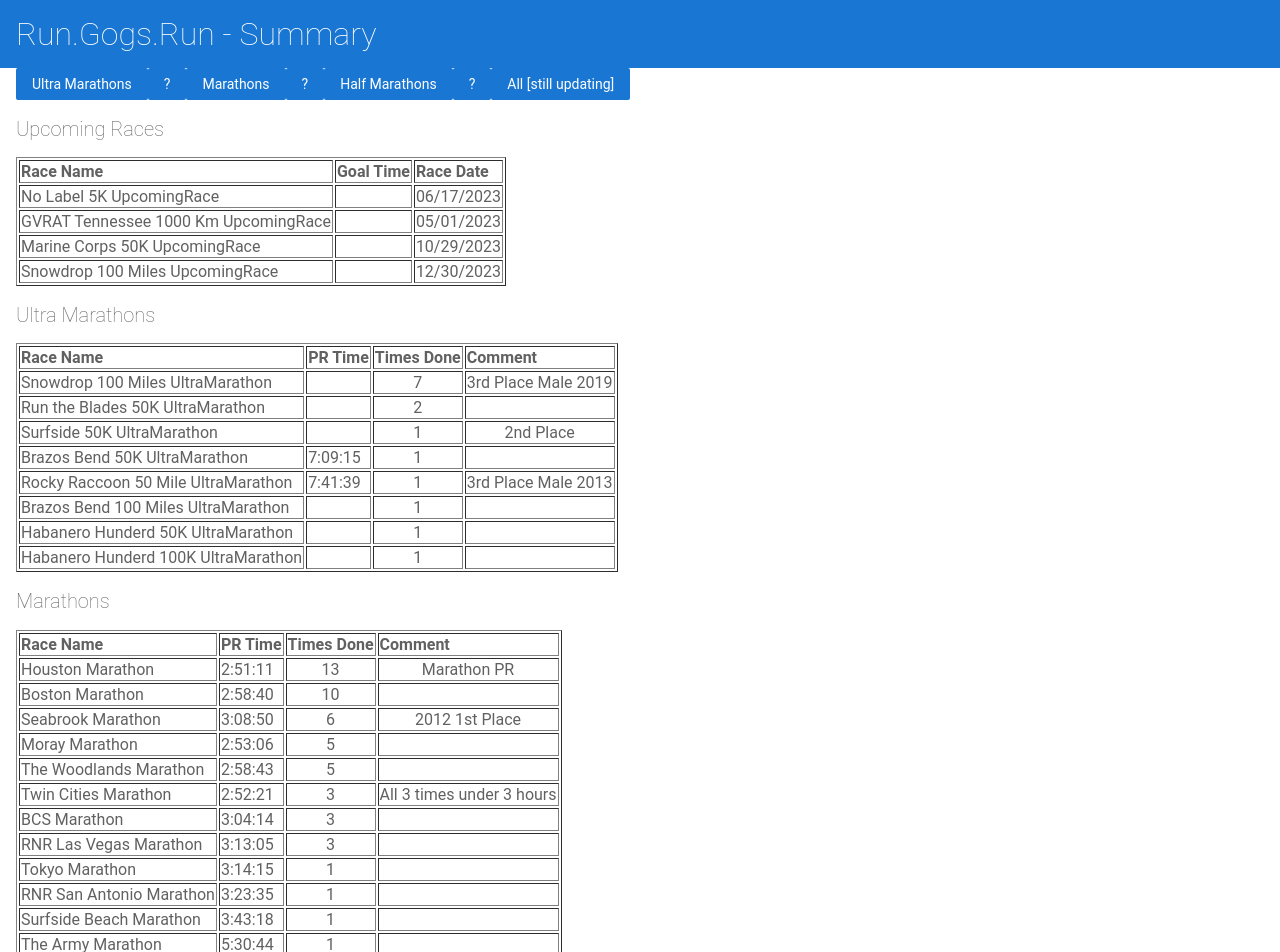
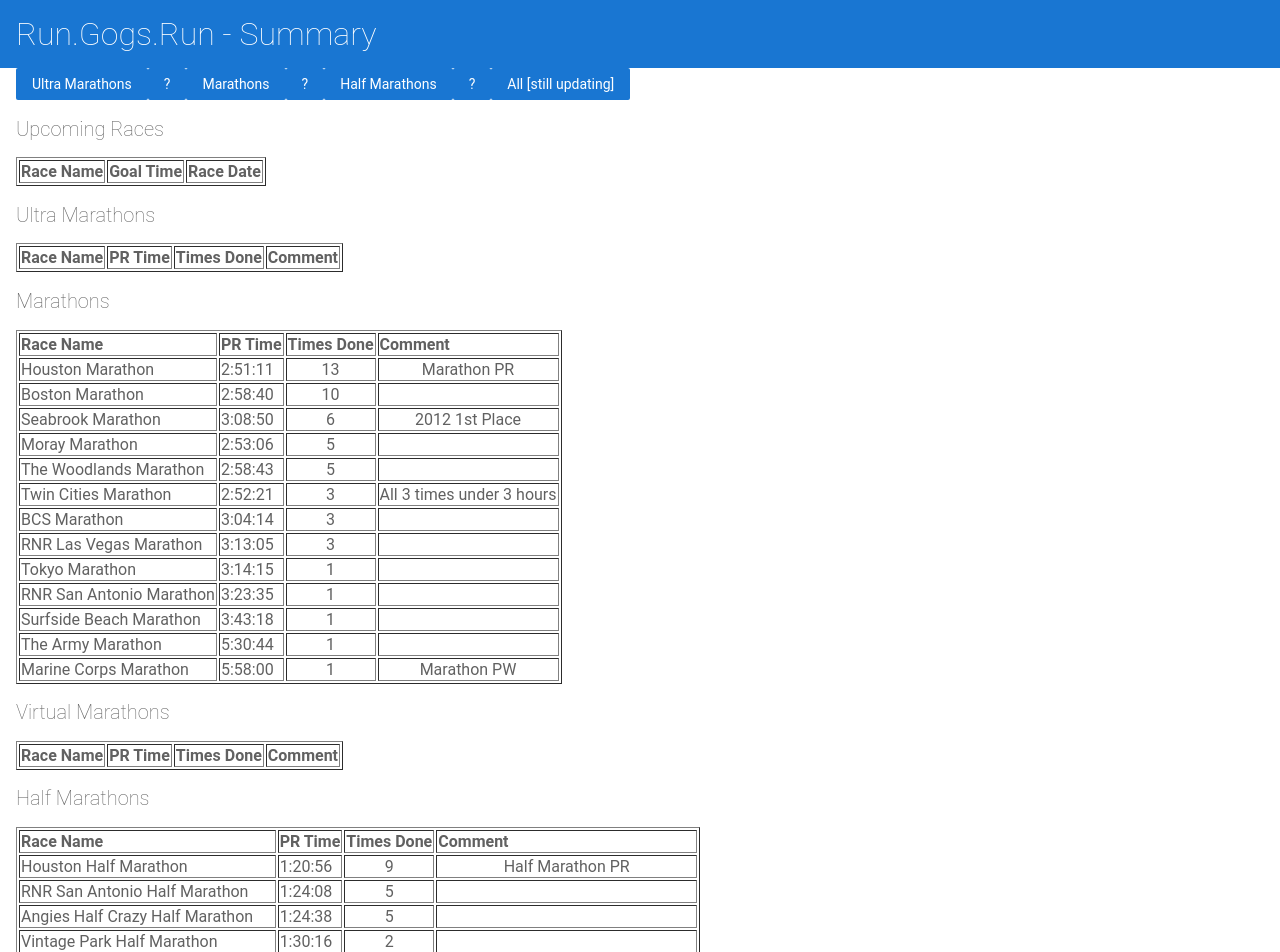
Before and after one commit to gchristie/rungogsrun, an Angular app: page / in a window 1280 px wide. Shown: the top 952 px of the page. Built offline with nearby package versions, Linux system fonts and the light colour scheme.

Commit message:
2 files modified

```diff
--- a/src/app/marathon-list/marathon-list.component.ts
+++ b/src/app/marathon-list/marathon-list.component.ts
@@ -49,12 +49,8 @@ export class MarathonListComponent {
     { document.getElementById('Ultra Marathon').hidden = false; }
      if (racetype == 'Marathon')
     { document.getElementById('Marathon').hidden = false; }
-     if (racetype == 'VirtualMarathon')
-    { document.getElementById('VirtualMarathon').hidden = false; }
      if (racetype == 'HalfMarathon')
     { document.getElementById('HalfMarathon').hidden = false; }
-     if (racetype == 'UpcomingRace')
-    { document.getElementById('UpcomingRace').hidden = false; }
    // else if (racetype == '5K')
    // { document.getElementById('5K').hidden = false; }
    // else if (racetype == '4Mile')
@@ -65,23 +61,13 @@ export class MarathonListComponent {
    // { document.getElementById('25K').hidden = false; }
   //  else if (racetype == '30K')
    // { document.getElementById('30K').hidden = false; }
-     if (racetype == 'Run')
-    { document.getElementById('Run').hidden = false; }
-     if (racetype == 'Triathlon')
-    { document.getElementById('Triathlon').hidden = false; }
-    if (racetype == 'UpcomingRace')
-    { document.getElementById('UpcomingRace').hidden = false; }
+
     else
     {
       document.getElementById('UltraMarathon').hidden = false;
       document.getElementById('Marathon').hidden = false;
       document.getElementById('VirtualMarathon').hidden = false;
       document.getElementById('HalfMarathon').hidden = false;
-      //ocument.getElementById('5K').hidden = false;
-      //document.getElementById('4Mile').hidden = false;
-      //document.getElementById('10K').hidden = false;
-      //document.getElementById('25K').hidden = false;
-      //document.getElementById('30K').hidden = false;
       document.getElementById('Run').hidden = false;
       document.getElementById('Triathlon').hidden = false;
       document.getElementById('UpcomingRace').hidden = false;
--- a/src/app/racedata.ts
+++ b/src/app/racedata.ts
@@ -1,11 +1,18 @@
 export var racedata =
 [
 
-
-
+//UltraMarathons
+ { name:'Snowdrop 100 Miles',PR:'',count:7,racetype:'Ultra Marathon',comment:'3rd Place Male 2019'  }
+, { name:'Run the Blades 50K',PR:'',count:2,racetype:'Ultra Marathon',comment:''  }
+, { name:'Surfside 50K',PR:'',count:1,racetype:'Ultra Marathon',comment:'2nd Place'}
+, { name:'Brazos Bend 50K',PR:'7:09:15',count:1,racetype:'Ultra Marathon',comment:''  }
+, { name:'Rocky Raccoon 50 Mile',PR:'7:41:39',count:1,racetype:'Ultra Marathon',comment:'3rd Place Male 2013'  }
+, { name:'Brazos Bend 100 Miles',PR:'',count:1,racetype:'Ultra Marathon',comment:''  }
+, { name:'Habanero Hunderd 50K',PR:'',count:1,racetype:'Ultra Marathon',comment:''  }
+, { name:'Habanero Hunderd 100K',PR:'',count:1,racetype:'Ultra Marathon',comment:''  }
 
  //Marathons
-   { name:'Houston',PR:'2:51:11',count:13,racetype:'Marathon',comment:'Marathon PR'  }
+ ,  { name:'Houston',PR:'2:51:11',count:13,racetype:'Marathon',comment:'Marathon PR'  }
  , { name:'Boston',PR:'2:58:40',count:10,racetype:'Marathon',comment:''  }
  , { name:'Seabrook',PR:'3:08:50',count :6,racetype:'Marathon',comment:'2012 1st Place'  }
  , { name:'Moray',PR:'2:53:06',count :5,racetype:'Marathon',comment:''  }
@@ -24,35 +31,37 @@ export var racedata =
  , { name:'Marine Corps 50K',PR:'',count:1,racetype:'Virtual Marathon',comment:''  }
  , { name:'Marine Corps',PR:'',count:1,racetype:'Virtual Marathon',comment:''  }
  , { name:'Houston',PR:'',count:1,racetype:'Virtual Marathon',comment:''  }
- //HalfMarathons
- , { name:'Houston',PR:'	1:20:56',count:9,racetype:'HalfMarathon',comment:'HalfMarathon PR' }
- , { name:'RNR San Antonio',PR:'1:24:08',count:5,racetype:'HalfMarathon',comment:'' }
- , { name:'Angies Half Crazy',PR:'1:24:38',count:5,racetype:'HalfMarathon',comment:'' }
- , { name:'Vintage Park',PR:'1:30:16',count:2,racetype:'HalfMarathon',comment:''  }
- , { name:'BCS',PR:'1:24:43',count:2,racetype:'HalfMarathon',comment:'' }
- , { name:'La Porte',PR:'1:32:53',count:2,racetype:'HalfMarathon',comment:'' }
- , { name:'Katy',PR:'1:24:11',count:2,racetype:'HalfMarathon',comment:'' }
- , { name:'Texas',PR:'1:26:44',count:2,racetype:'HalfMarathon',comment:'' }
- , { name:'Clear Lake City',PR:'1:26:59',count:1,racetype:'HalfMarathon',comment:'1st Place' }
- , { name:'Shiner',PR:'1:30:00',count:1,racetype:'HalfMarathon',comment:''  }
- , { name:'Because we care',PR:'1:25:09',count:1,racetype:'HalfMarathon',comment:'1st Place' }
- , { name:'The Woodlands',PR:'1:31:29',count:1,racetype:'HalfMarathon',comment:'' }
- , { name:'Rhythm and Blues',PR:'1:24:40',count:1,racetype:'HalfMarathon',comment:'' }
- , { name:'Biggest Loser',PR:'1:32:58',count:1,racetype:'HalfMarathon',comment:'' }
- , { name:'RNR Dallas',PR:'1:33:18',count:1,racetype:'HalfMarathon',comment:''  }
- , { name:'Surfside',PR:'1:34:38',count:1,racetype:'HalfMarathon',comment:''  }
- , { name:'Santa Hustle',PR:'1:34:55',count:1,racetype:'HalfMarathon',comment:'' }
- , { name:'Love the Half',PR:'1:36:16',count:1,racetype:'HalfMarathon',comment:'' }
- , { name:'Night Moves Trail',PR:'2:02:22',count:1,racetype:'HalfMarathon',comment:'' }
- , { name:'Moray',PR:'1:37:51',count:1,racetype:'HalfMarathon',comment:'' }
- , { name:'Seabrook Lucky Trail',PR:'1:38:25',count:1,racetype:'HalfMarathon',comment:'' }
- , { name:'Sugar & Spice',PR:'1:41:11',count:1,racetype:'HalfMarathon',comment:'Catherine finished in 1st place' }
- , { name:'Aramco Houston',PR:'1:46:56',count:1,racetype:'HalfMarathon',comment:'1st HalfMarathon' }
- , { name:'Dusk to Dawn',PR:'1:50:50',count:1,racetype:'HalfMarathon',comment:'ran woodlands Marathon in morning' }
- , { name:'Disney Princess',PR:'1:51:42',count:1,racetype:'HalfMarathon',comment:'with Catherine' }
- , { name:'RNR Las Vegas',PR:'2:48:22',count:1,racetype:'HalfMarathon',comment:''  }
- , { name:'Detroit Free Press',PR:'2:52:44',count:1,racetype:'HalfMarathon',comment:'after running 87 miles' }
- , { name:'Peterhead',PR:'1:24:21',count:1,racetype:'HalfMarathon',comment:'' }
+
+ //Half Marathons
+ , { name:'Houston',PR:'	1:20:56',count:9,racetype:'Half Marathon',comment:'Half Marathon PR' }
+ , { name:'RNR San Antonio',PR:'1:24:08',count:5,racetype:'Half Marathon',comment:'' }
+ , { name:'Angies Half Crazy',PR:'1:24:38',count:5,racetype:'Half Marathon',comment:'' }
+ , { name:'Vintage Park',PR:'1:30:16',count:2,racetype:'Half Marathon',comment:''  }
+ , { name:'BCS',PR:'1:24:43',count:2,racetype:'Half Marathon',comment:'' }
+ , { name:'La Porte',PR:'1:32:53',count:2,racetype:'Half Marathon',comment:'' }
+ , { name:'Katy',PR:'1:24:11',count:2,racetype:'Half Marathon',comment:'' }
+ , { name:'Texas',PR:'1:26:44',count:2,racetype:'Half Marathon',comment:'' }
+ , { name:'Clear Lake City',PR:'1:26:59',count:1,racetype:'Half Marathon',comment:'1st Place' }
+ , { name:'Shiner',PR:'1:30:00',count:1,racetype:'Half Marathon',comment:''  }
+ , { name:'Because we care',PR:'1:25:09',count:1,racetype:'Half Marathon',comment:'1st Place' }
+ , { name:'The Woodlands',PR:'1:31:29',count:1,racetype:'Half Marathon',comment:'' }
+ , { name:'Rhythm and Blues',PR:'1:24:40',count:1,racetype:'Half Marathon',comment:'' }
+ , { name:'Biggest Loser',PR:'1:32:58',count:1,racetype:'Half Marathon',comment:'' }
+ , { name:'RNR Dallas',PR:'1:33:18',count:1,racetype:'Half Marathon',comment:''  }
+ , { name:'Surfside',PR:'1:34:38',count:1,racetype:'Half Marathon',comment:''  }
+ , { name:'Santa Hustle',PR:'1:34:55',count:1,racetype:'Half Marathon',comment:'' }
+ , { name:'Love the Half',PR:'1:36:16',count:1,racetype:'Half Marathon',comment:'' }
+ , { name:'Night Moves Trail',PR:'2:02:22',count:1,racetype:'Half Marathon',comment:'' }
+ , { name:'Moray',PR:'1:37:51',count:1,racetype:'Half Marathon',comment:'' }
+ , { name:'Seabrook Lucky Trail',PR:'1:38:25',count:1,racetype:'Half Marathon',comment:'' }
+ , { name:'Sugar & Spice',PR:'1:41:11',count:1,racetype:'Half Marathon',comment:'Catherine finished in 1st place' }
+ , { name:'Aramco Houston',PR:'1:46:56',count:1,racetype:'Half Marathon',comment:'1st Half Marathon' }
+ , { name:'Dusk to Dawn',PR:'1:50:50',count:1,racetype:'Half Marathon',comment:'ran woodlands Marathon in morning' }
+ , { name:'Disney Princess',PR:'1:51:42',count:1,racetype:'Half Marathon',comment:'with Catherine' }
+ , { name:'RNR Las Vegas',PR:'2:48:22',count:1,racetype:'Half Marathon',comment:''  }
+ , { name:'Detroit Free Press',PR:'2:52:44',count:1,racetype:'Half Marathon',comment:'after running 87 miles' }
+ , { name:'Peterhead',PR:'1:24:21',count:1,racetype:'Half Marathon',comment:'' }
+
  //Others
  , { name:'1st Street 5k',PR:'18:41',count:6,racetype:'Run',comment:'' }
  , { name:'Houston Marathon 5K',PR:'18:11',count:7,racetype:'Run',comment:''  }
@@ -68,18 +77,9 @@ export var racedata =
 , { name:'Rodeo Run 10K',PR:'42:20',count:2,racetype:'Run',comment:''  }
 , { name:'Run 4 the Children 4 Mile',PR:'23:36',count:8,racetype:'Run',comment:'2014 1st Place'  }
 
-,{ name:'No Label 5K',PR:'',count:1,racetype:'UpcomingRace',comment:'06/17/2023'  }
-,  { name:'GVRAT Tennessee 1000 Km',PR:'',count:1,racetype:'UpcomingRace',comment:'05/01/2023'  }
-,  { name:'Marine Corps 50K',PR:'',count:1,racetype:'UpcomingRace',comment:'10/29/2023'  }
-,  { name:'Snowdrop 100 Miles',PR:'',count:1,racetype:'UpcomingRace',comment:'12/30/2023'  }
-//UltraMarathons
-, { name:'Snowdrop 100 Miles',PR:'',count:7,racetype:'UltraMarathon',comment:'3rd Place Male 2019'  }
-, { name:'Run the Blades 50K',PR:'',count:2,racetype:'UltraMarathon',comment:''  }
-, { name:'Surfside 50K',PR:'',count:1,racetype:'UltraMarathon',comment:'2nd Place'}
-, { name:'Brazos Bend 50K',PR:'7:09:15',count:1,racetype:'UltraMarathon',comment:''  }
-, { name:'Rocky Raccoon 50 Mile',PR:'7:41:39',count:1,racetype:'UltraMarathon',comment:'3rd Place Male 2013'  }
 //Upcoming Races
-, { name:'Brazos Bend 100 Miles',PR:'',count:1,racetype:'UltraMarathon',comment:''  }
-, { name:'Habanero Hunderd 50K',PR:'',count:1,racetype:'UltraMarathon',comment:''  }
-, { name:'Habanero Hunderd 100K',PR:'',count:1,racetype:'UltraMarathon',comment:''  }
+,{ name:'No Label 5K',PR:'',count:1,racetype:'Upcoming Race',comment:'06/17/2023'  }
+,  { name:'GVRAT Tennessee 1000 Km',PR:'',count:1,racetype:'Upcoming Race',comment:'05/01/2023'  }
+,  { name:'Marine Corps 50K',PR:'',count:1,racetype:'Upcoming Race',comment:'10/29/2023'  }
+,  { name:'Snowdrop 100 Miles',PR:'',count:1,racetype:'Upcoming Race',comment:'12/30/2023'  }
 ];
```
